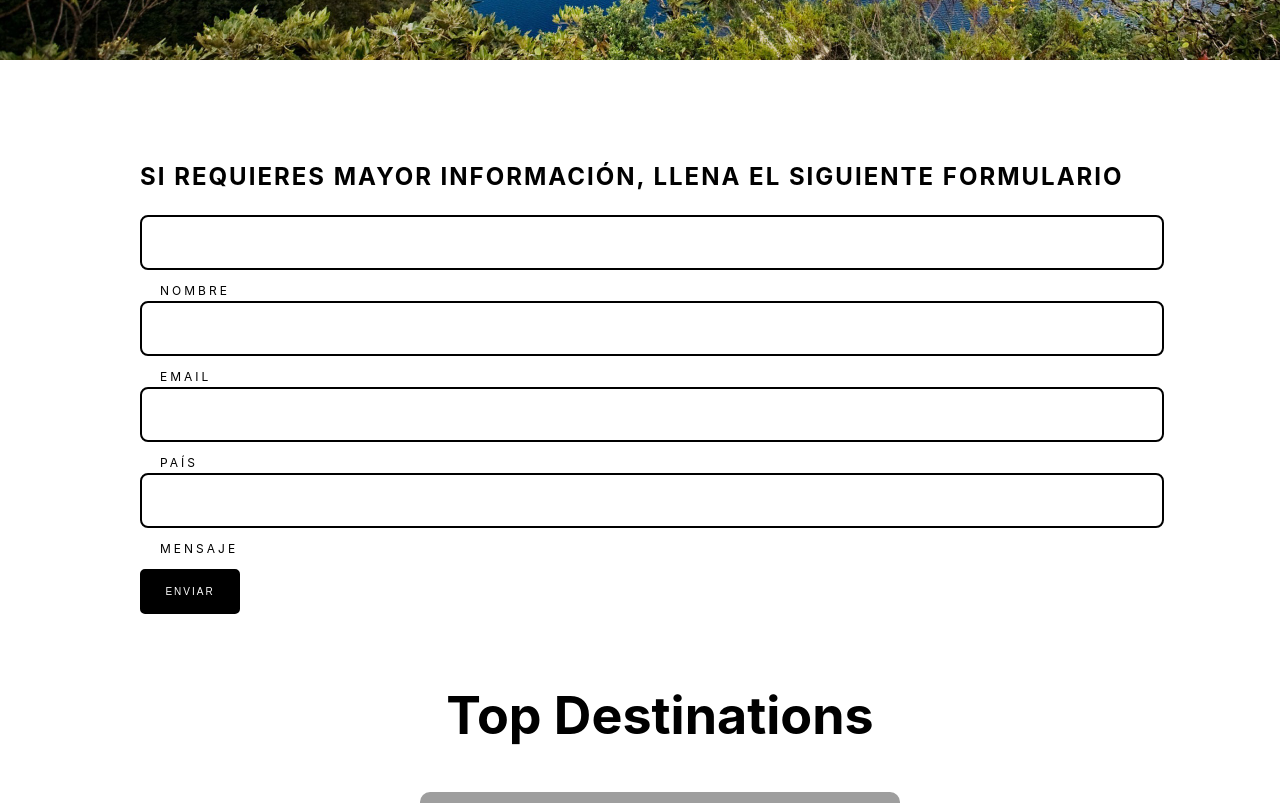
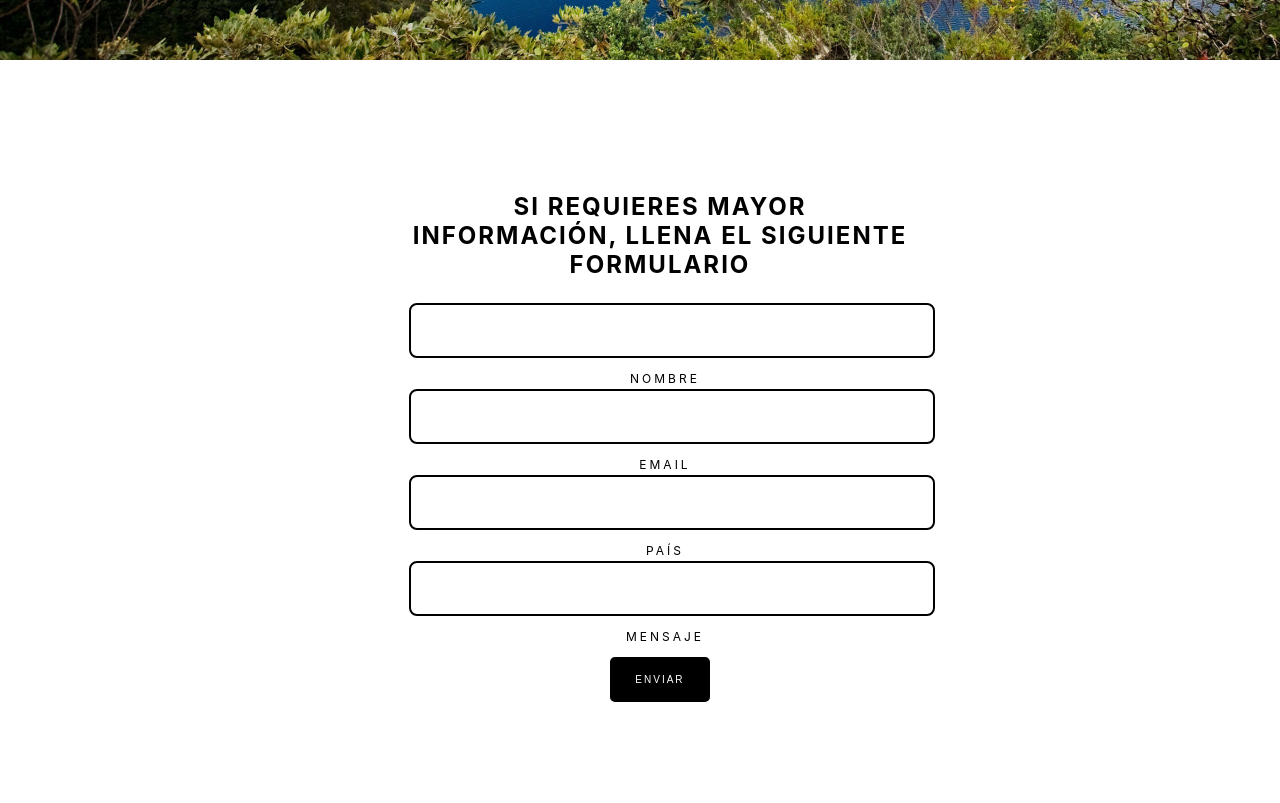
Before and after one commit to 123-code/Travel-Web-App, a React (Create React App) app in the folder travel/: page / in a window 1280 px wide. Shown: the part 720-1523 px from the top of the page. Built offline with nearby package versions, Linux system fonts and the light colour scheme; grey boxes are pictures that could not be loaded.

Commit message:
Add card to form

```diff
--- a/travel/src/Components/Form.jsx
+++ b/travel/src/Components/Form.jsx
@@ -30,6 +30,8 @@ const handleChange = event => {
 return(
     <>
 <form>
+<div className="container">
+<div className="card">
 <a className="singup">Si requieres mayor información, llena el siguiente formulario</a>
         <div className="inputBox1">
           <input type="text" required
@@ -69,8 +71,10 @@ return(
         </div>
 
         <button className="enter" type="submit" onClick={handlesubmit}>Enviar</button>
+        </div>
+        </div>
+</form>
 
-</form>
     </>
 )
 
```
